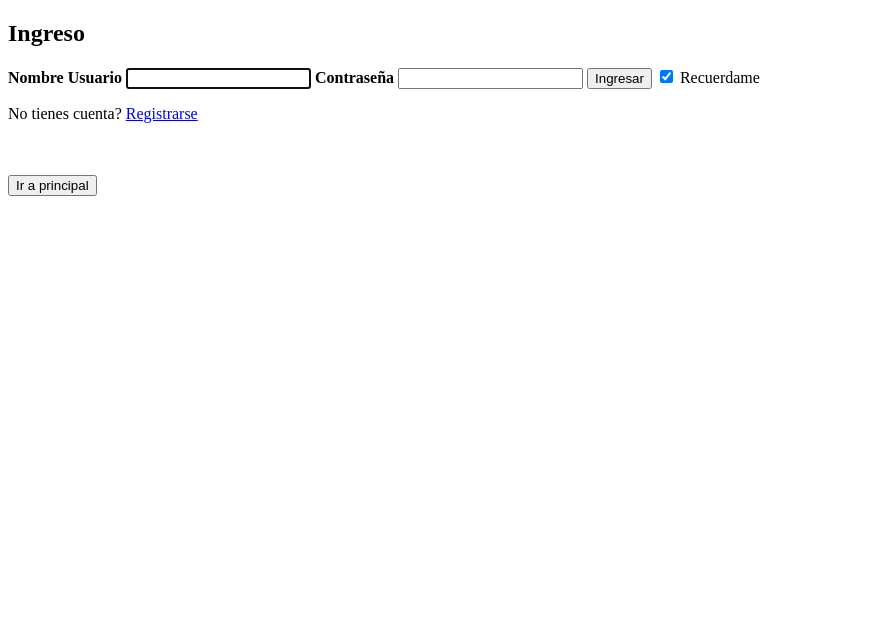
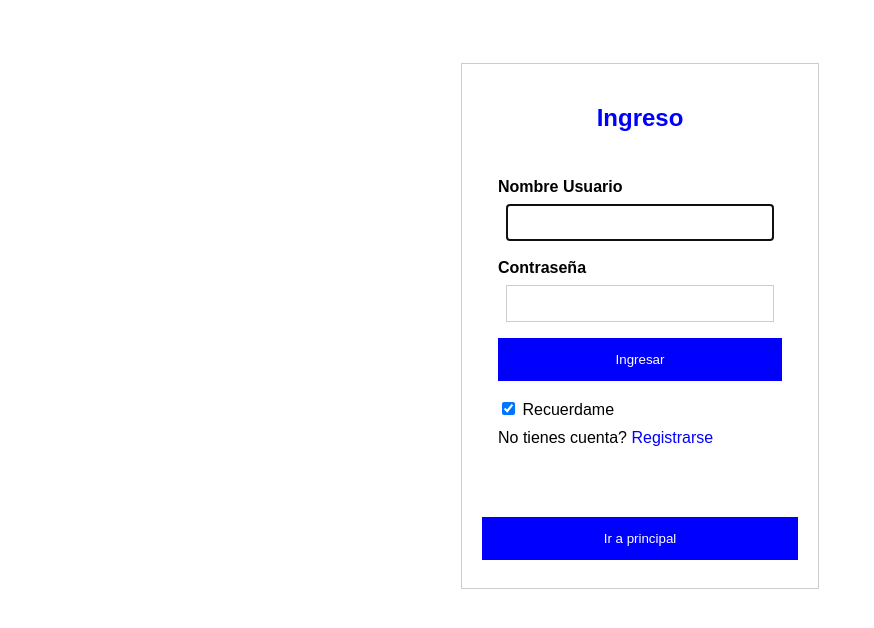
Before and after one commit to SimpleCroasan/Parcial3, a Django app: page /accounts/login/ in a window 1280 px wide. Shown: the top 628 px of the page, without its empty margins (0-874 px from the left). Run offline with Django 4.2, Linux system fonts and the light colour scheme.

Commit message:
cambios finales

```diff
--- a/notes/principal/templates/registration/login.html
+++ b/notes/principal/templates/registration/login.html
@@ -1,7 +1,70 @@
 {% load static %}
 <!DOCTYPE html>
 <html>
+<style>
+    body {
+        font-family: Arial, Helvetica, sans-serif;
+    }
 
+    .contenedor {
+        width: 25%;
+        margin: auto;
+        margin-top: 5%;
+        border: 1px solid #ccc;
+        padding: 20px;
+        text-align: center;
+    }
+
+    h2 {
+        color: blue;
+    }
+
+    .container {
+        padding: 16px;
+    }
+
+    .container p {
+        margin: 10px 0;
+    }
+
+    label {
+        display: block;
+        margin-top: 10px;
+        text-align: left;
+    }
+
+    input[type="text"],
+    input[type="password"] {
+        width: calc(100% - 16px);
+        padding: 10px;
+        margin: 8px 0;
+        border: 1px solid #ccc;
+        box-sizing: border-box;
+    }
+
+    button {
+        background-color: blue;
+        color: white;
+        padding: 14px 20px;
+        margin: 8px 0;
+        border: none;
+        cursor: pointer;
+        width: 100%;
+    }
+
+    button:hover {
+        opacity: 0.8;
+    }
+
+    a {
+        text-decoration: none;
+        color: blue;
+    }
+
+    a:hover {
+        text-decoration: underline;
+    }
+</style>
 
 <head>
     <meta name="viewport" content="width=device-width, initial-scale=1">
```
Also changed, not shown: notes/principal/templates/register.html (+26 -52 lines), notes/db.sqlite3.
